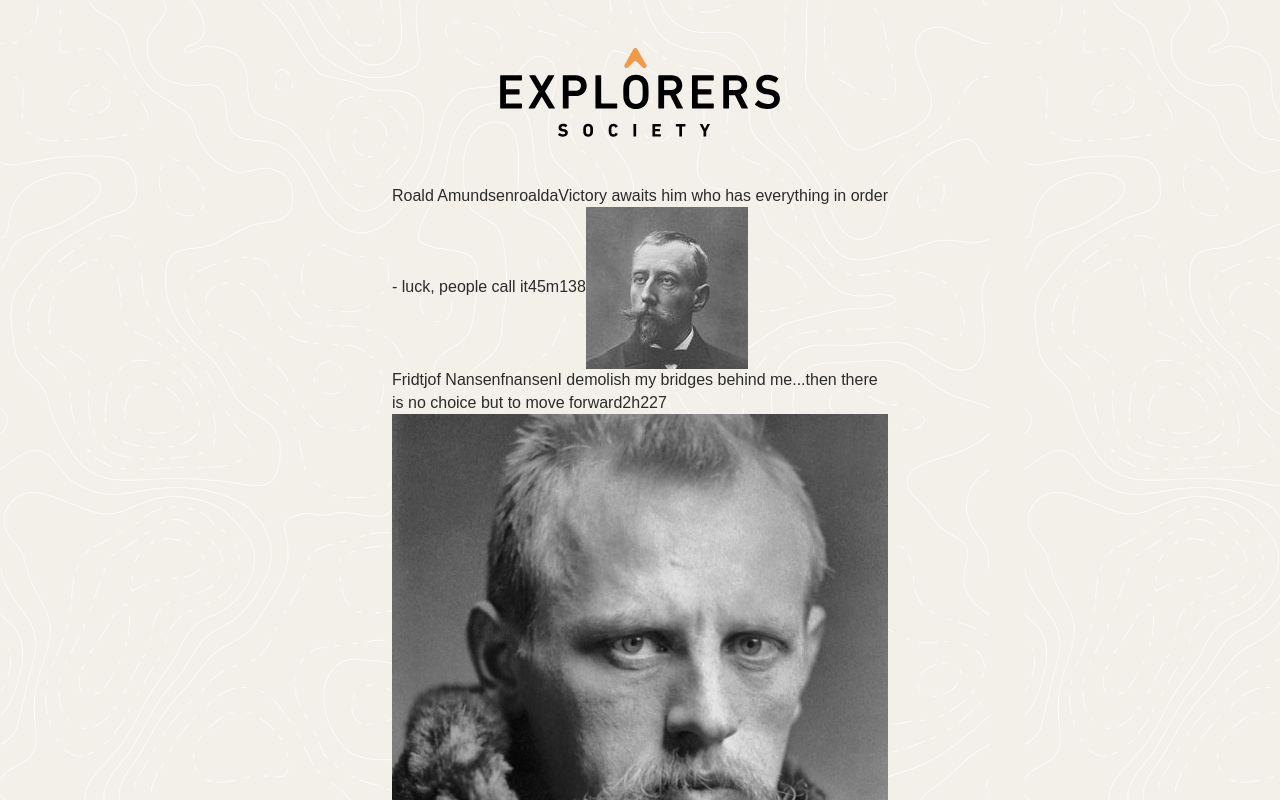
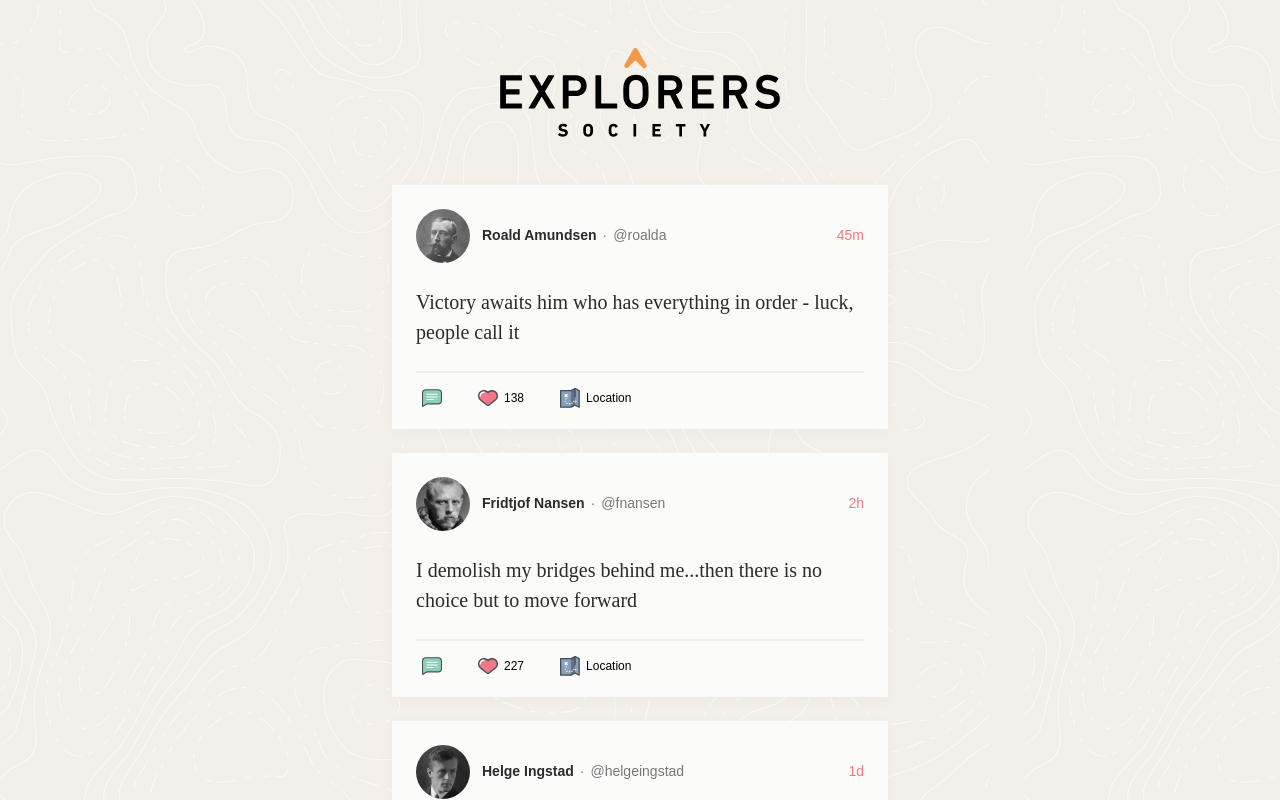
Before and after one commit to stacc/bitshift-css-in-js, a React (Create React App) app: page /styled-components in a window 1280 px wide. Shown: the top 800 px of the page. Built offline with nearby package versions, Linux system fonts and the light colour scheme; what react-bem-helper would draw is missing.

Commit message:
Solution styled-components

```diff
--- a/src/styled-components/Feed.item.sc.js
+++ b/src/styled-components/Feed.item.sc.js
@@ -1,4 +1,8 @@
 import React from "react"
+import styled from "styled-components"
+import IconHeart from "../icons/Heart"
+import IconBubble from "../icons/Bubble"
+import IconMap from "../icons/Map"
 
 const FeedItemSC = ({
   fullname,
@@ -7,16 +11,127 @@ const FeedItemSC = ({
   timestamp,
   likes,
   avatar,
-  isNew
+  isNew,
+  color
 }) => (
-  <div>
-    {fullname}
-    {username}
-    {body}
-    {timestamp}
-    {likes}
-    <img src={avatar} alt={`Bilde av ${fullname}`} />
-  </div>
+  <FeedItem>
+    <Header>
+      <Avatar src={avatar} alt={`Bilde av ${fullname}`} />
+      <Author href="author">{fullname}</Author>
+      <Username>@{username}</Username>
+      <Time>{timestamp}</Time>
+    </Header>
+    <Body>{body}</Body>
+    <Footer color={color}>
+      <FeedBtn>
+        <IconBubble />
+      </FeedBtn>
+      <FeedBtn>
+        <IconHeart />
+        <BtnText>{likes}</BtnText>
+      </FeedBtn>
+      <FeedBtn>
+        <IconMap />
+        <BtnText>Location</BtnText>
+      </FeedBtn>
+    </Footer>
+  </FeedItem>
 )
 
+const FeedBtn = styled.button`
+  border: 0;
+  min-height: 36px;
+  vertical-align: middle;
+  text-align: left;
+  line-height: 36px;
+  background: transparent;
+  cursor: pointer;
+  display: flex;
+  flex-direction: row;
+  align-items: center;
+  margin-right: ${p => p.theme.spacing.medium};
+  > svg {
+    width: 20px;
+  }
+  &:hover {
+    background-color: ${p => p.theme.color.line};
+  }
+`
+
+const BtnText = styled.span`
+  padding-left: ${p => p.theme.spacing.tiny};
+`
+
+const FeedItem = styled.div`
+  padding: ${p => p.theme.spacing.medium} ${p => p.theme.spacing.medium}
+    ${p => p.theme.spacing.small} ${p => p.theme.spacing.medium};
+  margin-bottom: ${p => p.theme.spacing.medium};
+  background-color: ${p => p.theme.color.bg};
+  box-shadow: 0 4px 16px rgba(0, 0, 0, 0.03);
+`
+
+const Header = styled.div`
+  display: flex;
+  align-items: center;
+  font-size: ${p => p.theme.font.size.body};
+  > *:last-child {
+    text-align: right;
+    flex-grow: 2;
+  }
+`
+
+const Author = styled.a`
+  font-weight: bold;
+  color: ${p => p.theme.color.text};
+  text-decoration: none;
+  margin-left: ${p => p.theme.spacing.small};
+  &:hover,
+  &:active,
+  &:focus {
+    color: ${p => p.theme.color.primary};
+  }
+`
+
+const Username = styled.span`
+  color: ${p => p.theme.color.wcag};
+  &:before {
+    content: "·";
+    padding: 0 ${p => p.theme.spacing.tiny};
+  }
+`
+
+const Time = styled.time`
+  color: ${p => p.theme.color.secondary};
+`
+
+const Avatar = styled.img`
+  width: 36px;
+  height: 36px;
+  border-radius: 50%;
+  @media screen and (min-width: 740px) {
+    width: 54px;
+    height: 54px;
+  }
+`
+
+const Body = styled.p`
+  font-family: serif;
+  margin: ${p => p.theme.spacing.medium} 0;
+  font-size: ${p => p.theme.font.size.large};
+  line-height: 1.5;
+`
+
+const Footer = styled.div`
+  display: flex;
+  justify-content: flex-start;
+  padding-top: ${p => p.theme.spacing.tiny};
+  border-top: 2px solid ${p => p.theme.color.line};
+  font-size: ${p => p.theme.font.size.legalese};
+  color: ${p => p.theme.color.wcag};
+  transition: border 0.2s ease;
+  ${FeedItem}:hover & {
+    border-top-color: ${p => p.color};
+  }
+`
+
 export default FeedItemSC
--- a/src/styled-components/Feed.sc.js
+++ b/src/styled-components/Feed.sc.js
@@ -1,7 +1,57 @@
 import React from "react"
-import styled from "styled-components"
+import styled, { ThemeProvider } from "styled-components"
 import data from "../data/feed"
 import FeedItemSC from "./Feed.item.sc"
+
+const theme = {
+  color: {
+    text: "#2b2b2b",
+    primary: "#dc7429",
+    secondary: "#f27788",
+    bg: "#fbfbfa",
+    line: "#efede7",
+    mix: ["#dc7429", "#8ccfb9", "#88a0ba", "#f27788"],
+    wcag: "#787878"
+  },
+  spacing: {
+    large: "24px",
+    medium: "24px",
+    small: "12px",
+    tiny: "6px"
+  },
+  font: {
+    size: {
+      legalese: "12px",
+      body: "14px",
+      large: "20px"
+    }
+  }
+}
+
+const FeedSC = () => (
+  <ThemeProvider theme={theme}>
+    <Feed>
+      <Logo src="/img/logo.svg" alt="" />
+      <Wrapper>
+        <FeedList>
+          {data.map((item, index) => (
+            <FeedItemSC
+              fullname={item.fullname}
+              username={item.username}
+              body={item.body}
+              timestamp={item.timestamp}
+              likes={item.likes}
+              avatar={item.avatar}
+              isNew={item.new}
+              key={item.id}
+              color={theme.color.mix[index % theme.color.mix.length]}
+            />
+          ))}
+        </FeedList>
+      </Wrapper>
+    </Feed>
+  </ThemeProvider>
+)
 
 const Feed = styled.div`
   padding-top: 48px;
@@ -29,26 +79,4 @@ const FeedList = styled.ol`
   list-style-type: none;
 `
 
-const FeedSC = () => (
-  <Feed>
-    <Logo src="/img/logo.svg" alt="" />
-    <Wrapper>
-      <FeedList>
-        {data.map(item => (
-          <FeedItemSC
-            fullname={item.fullname}
-            username={item.username}
-            body={item.body}
-            timestamp={item.timestamp}
-            likes={item.likes}
-            avatar={item.avatar}
-            isNew={item.new}
-            key={item.id}
-          />
-        ))}
-      </FeedList>
-    </Wrapper>
-  </Feed>
-)
-
 export default FeedSC
```
